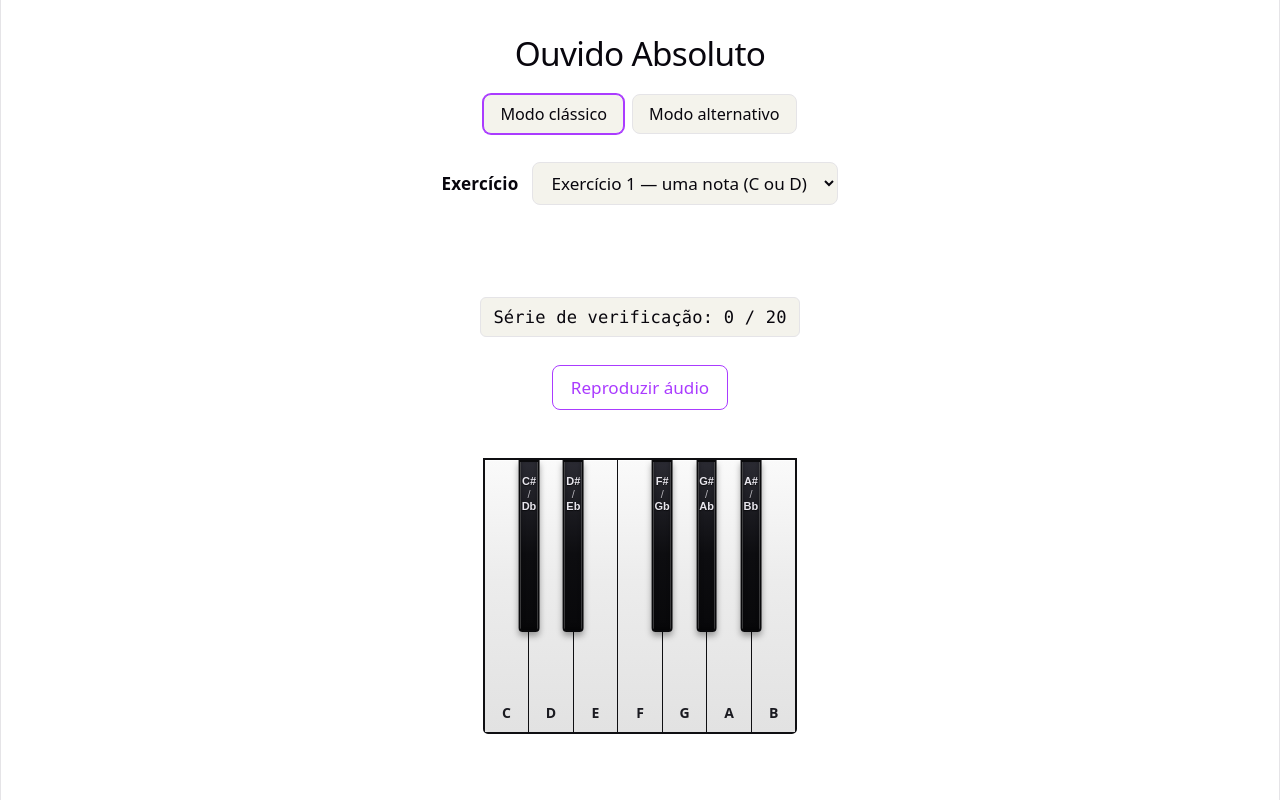
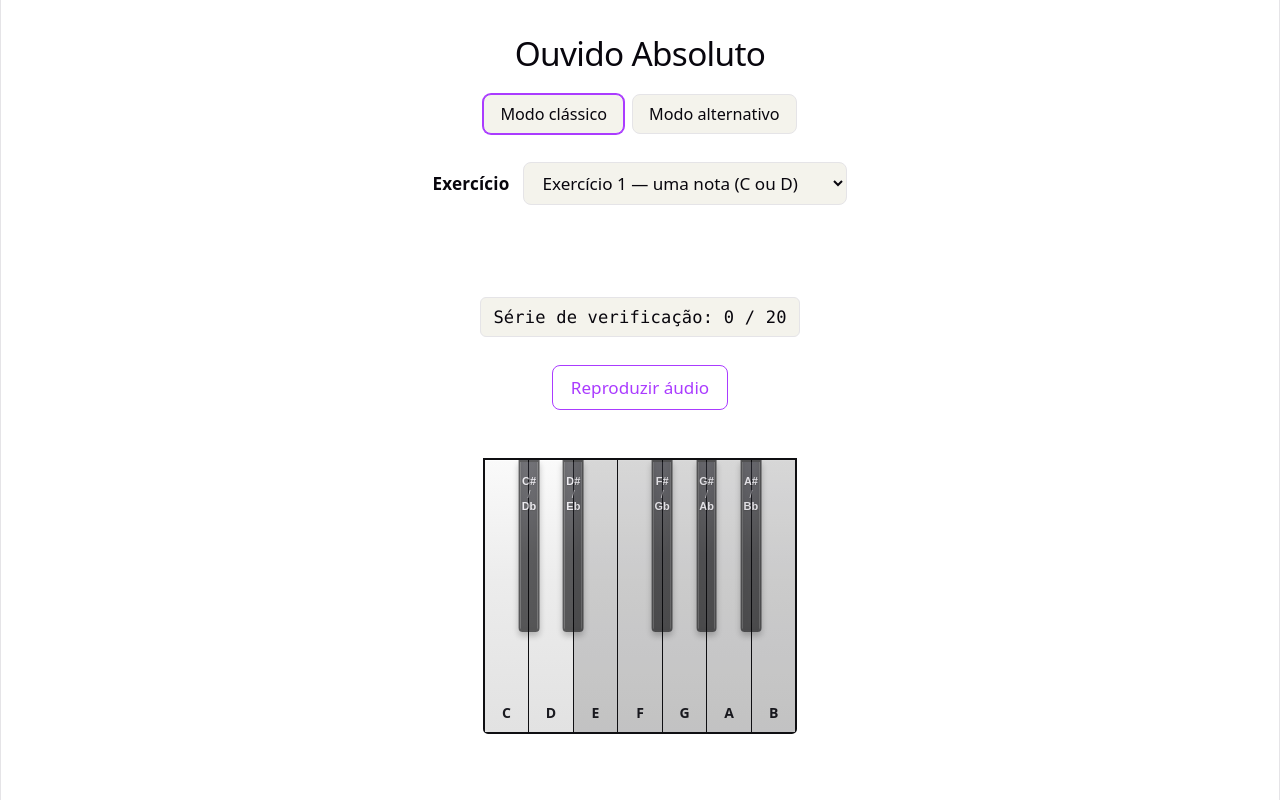
Before and after one commit to Andresa-Alves-Ribeiro/ouvido-absoluto, a React (Vite) app: page / in a window 1280 px wide. Built offline with nearby package versions, Linux system fonts and the light colour scheme.

Commit message:
feat: adicionado exercicio 4

```diff
--- a/src/App.jsx
+++ b/src/App.jsx
@@ -9,15 +9,20 @@ import {
 import './App.css'
 
 import {
-  exercise1PickAudioFile,
-  exercise1PickTarget,
+  CLASSIC_ONE_NOTE_EX1_LABELS,
+  CLASSIC_ONE_NOTE_EX4_LABELS,
   exercise2PickRound,
+  pickClassicOneNoteRound,
 } from './classicExercises.js'
 import { PianoKeyboard } from './components/PianoKeyboard.jsx'
 import { WHITE_KEYS } from './pianoKeys.js'
 import { useNoteAudio } from './useNoteAudio.js'
 
 const VERIFICATION_TARGET = 20
+
+/** Índices das brancas C e D (ex. 1–3); no ex. 4 inclui-se E (índice 2). */
+const CLASSIC_CD_WHITE_INDICES = new Set([0, 1])
+const CLASSIC_CDE_WHITE_INDICES = new Set([0, 1, 2])
 
 const BETWEEN_NOTES_MS = 1000
 
@@ -52,6 +57,8 @@ export default function App() {
   })
 
   const frozenRef = useRef(false)
+  /** Após erro: revelações ficam até o utilizador carregar «Reproduzir áudio». */
+  const wrongRevealAwaitingReplayRef = useRef(false)
   const exerciseCompleteRef = useRef(false)
   const gameModeRef = useRef(gameMode)
   const prevModeRef = useRef(gameMode)
@@ -60,7 +67,7 @@ export default function App() {
   /** Índice da primeira tecla certa no Ex. 2 ou 3 (primeira nota da ordem MA ou MD). */
   const exercise2FirstCorrectIndexRef = useRef(null)
   const streakRef = useRef(0)
-  /** Com streak < 10: só índices b1–b7 (`low`) ou b8–b14 (`high`); sorteado ao zerar a série. */
+  /** Com streak < 10 no Ex. 1 e 4: só b1–b7 (`low`) ou b8–b14 (`high`); renove-se a cada par de acertos e ao zerar a série. */
   const verificationHalfRef = useRef(null)
 
   const [playAudioHint, setPlayAudioHint] = useState(false)
@@ -86,6 +93,14 @@ export default function App() {
     answerPhaseRef.current = 0
     exercise2FirstCorrectIndexRef.current = null
     const streakNow = streakRef.current
+    if (
+      (classicExerciseIdRef.current === 1 ||
+        classicExerciseIdRef.current === 4) &&
+      streakNow < 10 &&
+      streakNow % 2 === 0
+    ) {
+      rollVerificationHalf(verificationHalfRef)
+    }
     let half = verificationHalfRef.current
     if (half !== 'low' && half !== 'high') {
       rollVerificationHalf(verificationHalfRef)
@@ -94,8 +109,18 @@ export default function App() {
     const ctx = { streak: streakNow, half }
 
     if (classicExerciseIdRef.current === 1) {
-      const target = exercise1PickTarget()
-      const audioFile = exercise1PickAudioFile(target, ctx)
+      const { target, audioFile } = pickClassicOneNoteRound(
+        CLASSIC_ONE_NOTE_EX1_LABELS,
+        ctx,
+      )
+      roundRef.current = { kind: 'one', target, audioFile }
+      return
+    }
+    if (classicExerciseIdRef.current === 4) {
+      const { target, audioFile } = pickClassicOneNoteRound(
+        CLASSIC_ONE_NOTE_EX4_LABELS,
+        ctx,
+      )
       roundRef.current = { kind: 'one', target, audioFile }
       return
     }
@@ -113,6 +138,13 @@ export default function App() {
 
   /** Reproduz o áudio da rodada atual (apenas ao clicar no botão). */
   const playRoundAudio = useCallback(async () => {
+    if (wrongRevealAwaitingReplayRef.current) {
+      wrongRevealAwaitingReplayRef.current = false
+      frozenRef.current = false
+      setWhiteFeedback({})
+      setOrderedRevealSteps(null)
+    }
+
     const round = roundRef.current
     if (round.kind === 'twoMa' || round.kind === 'twoMd') {
       const first =
@@ -151,12 +183,14 @@ export default function App() {
       setOrderedRevealSteps(null)
       setShowCorrectNotice(false)
       frozenRef.current = false
+      wrongRevealAwaitingReplayRef.current = false
       answerPhaseRef.current = 0
       exercise2FirstCorrectIndexRef.current = null
     }
 
     if (gameMode === 'alternative') {
       frozenRef.current = false
+      wrongRevealAwaitingReplayRef.current = false
     }
   }, [gameMode])
 
@@ -196,27 +230,15 @@ export default function App() {
       })
     }
 
+    wrongRevealAwaitingReplayRef.current = true
     setOrderedRevealSteps(steps)
     setWhiteFeedback(reveal)
-
-    window.setTimeout(() => {
-      frozenRef.current = false
-      setWhiteFeedback({})
-      setOrderedRevealSteps(null)
-
-      if (
-        !exerciseCompleteRef.current &&
-        gameModeRef.current === 'classic'
-      ) {
-        pickNewRound()
-      }
-    }, 1600)
-  }, [pickNewRound])
+  }, [])
 
   const handleClassicExerciseSelectChange = useCallback(
     (e) => {
       const raw = Number(e.target.value)
-      const id = raw === 3 ? 3 : raw === 2 ? 2 : 1
+      const id = raw >= 1 && raw <= 4 ? raw : 1
 
       classicExerciseIdRef.current = id
       setClassicExerciseId(id)
@@ -226,6 +248,7 @@ export default function App() {
       setOrderedRevealSteps(null)
       setShowCorrectNotice(false)
       frozenRef.current = false
+      wrongRevealAwaitingReplayRef.current = false
       answerPhaseRef.current = 0
       exercise2FirstCorrectIndexRef.current = null
 
@@ -272,6 +295,20 @@ export default function App() {
                 answerPhaseRef.current = 0
                 exercise2FirstCorrectIndexRef.current = null
                 pickNewRound()
+              }, 650)
+              return next
+            }
+
+            if (
+              next >= VERIFICATION_TARGET &&
+              classicExerciseIdRef.current === 4
+            ) {
+              setExerciseComplete(true)
+              window.setTimeout(() => {
+                frozenRef.current = false
+                setShowCorrectNotice(false)
+                setWhiteFeedback({})
+                setOrderedRevealSteps(null)
               }, 650)
               return next
             }
@@ -348,13 +385,23 @@ export default function App() {
             return next
           }
 
-          setExerciseComplete(true)
+          if (classicExerciseIdRef.current === 3) {
             window.setTimeout(() => {
+              classicExerciseIdRef.current = 4
+              setClassicExerciseId(4)
+              rollVerificationHalf(verificationHalfRef)
+              setStreak(0)
               frozenRef.current = false
               setShowCorrectNotice(false)
               setWhiteFeedback({})
               setOrderedRevealSteps(null)
+              answerPhaseRef.current = 0
+              exercise2FirstCorrectIndexRef.current = null
+              pickNewRound()
             }, 650)
+            return next
+          }
+
           return next
         }
 
@@ -387,11 +434,13 @@ export default function App() {
     classicExerciseId === 1
       ? 'Exercício 1: Notas C e D - 1 nota'
       : classicExerciseId === 2
-        ? 'Exercício 2: Notas C e D - 2 notas - MA'
-        : 'Exercício 3: Notas C e D - 2 notas - MD'
+        ? 'Exercício 2: Notas C e D - 2 notas — MA'
+        : classicExerciseId === 3
+          ? 'Exercício 3: Notas C e D - 2 notas — MD'
+          : 'Exercício 4: Notas C, D e E - 1 nota'
 
   const replayAriaLabel =
-    classicExerciseId === 1
+    classicExerciseId === 1 || classicExerciseId === 4
       ? 'Reproduzir o áudio da nota desta rodada'
       : classicExerciseId === 2
         ? 'Reproduzir as duas notas desta rodada na ordem grave a agudo'
@@ -446,6 +495,7 @@ export default function App() {
               <option value={1}>Exercício 1 — uma nota (C ou D)</option>
               <option value={2}>Exercício 2 — duas notas (MA)</option>
               <option value={3}>Exercício 3 — duas notas (MD)</option>
+              <option value={4}>Exercício 4 — uma nota (C, D ou E)</option>
             </select>
           </div>
 
@@ -459,7 +509,7 @@ export default function App() {
           {exerciseComplete ? (
             <p className="app-success app-muted">
               Percurso clássico concluído — série de verificação completa nos
-              três exercícios.
+              quatro exercícios.
             </p>
           ) : null}
 
@@ -498,6 +548,12 @@ export default function App() {
             onWhitePress={handleWhitePress}
             onBlackPress={handleBlackPress}
             disabled={classicDisabled}
+            allowedWhiteIndices={
+              classicExerciseId === 4
+                ? CLASSIC_CDE_WHITE_INDICES
+                : CLASSIC_CD_WHITE_INDICES
+            }
+            disableBlackKeys
           />
 
           {showCorrectNotice ? (
--- a/src/classicExercises.js
+++ b/src/classicExercises.js
@@ -1,20 +1,59 @@
 /**
  * Exercício 1 — clássico: ouvir C ou D; clicar a tecla certa.
+ * Exercício 4 — mesma regra que o 1, com C, D ou E.
  * Exercícios 2 e 3 — dois sons (MA / MD): C (índice 0) e D (índice 1), ordem conforme o exercício.
- * Áudios: `b{n}-C.mp3` e `b{n}-D.mp3` com n = 1…14 em public/assets/audios/.
- * Série de 20: com streak < 10 usa-se só n ∈ [1..7] ou só [8..14] (metade escolhida ao reiniciar a série);
- * com streak ≥ 10 pode misturar todo o intervalo 1–14.
+ *
+ * Nomenclatura dos ficheiros: n = 1…7 → primeira oitava; n = 8…14 → segunda oitava.
+ *
+ * Ficheiros reais: `b{n}-{Nota}.mp3` com n = 1…14; a nota segue duas oitavas de escala maior
+ * (C D E F G A B repetido). Não existe `b{n}-C.mp3` e `b{n}-D.mp3` para o mesmo n.
+ *
+ * Série de 20: com streak < 10 usa-se só n ∈ [1..7] ou só [8..14]; no Exercício 1 a metade (grave/agudo) é
+ * sorteada em `pickNewRound` (App.jsx) no início de cada par de acertos (e ao reiniciar após erro), não uma vez por série longa.
+ * Com streak ≥ 10 pode misturar todo o intervalo 1–14 (no Ex. 1 e 4 usam-se os índices onde a nota é a alvo).
  */
 export const EXERCISE_AUDIO_INDICES_LOW = [1, 2, 3, 4, 5, 6, 7]
 export const EXERCISE_AUDIO_INDICES_HIGH = [8, 9, 10, 11, 12, 13, 14]
 
-export const ALL_CLASSIC_EXERCISE_AUDIO_FILES = Array.from(
-  { length: 14 },
-  (_, k) => {
-    const n = k + 1
-    return [`b${n}-C.mp3`, `b${n}-D.mp3`]
-  },
-).flat()
+const NOTE_BY_INDEX = [
+  '',
+  'C',
+  'D',
+  'E',
+  'F',
+  'G',
+  'A',
+  'B',
+  'C',
+  'D',
+  'E',
+  'F',
+  'G',
+  'A',
+  'B',
+]
+
+/** @param {number} index 1…14 */
+export function audioFileForIndex(index) {
+  return `b${index}-${NOTE_BY_INDEX[index]}.mp3`
+}
+
+/** Extrai a letra da nota de `b{n}-{Nota}.mp3` — deve coincidir com o som desse ficheiro. */
+export function classicAudioFileNoteLabel(filename) {
+  const m = /^b\d+-([A-G])\.mp3$/i.exec(filename)
+  return m ? m[1].toUpperCase() : ''
+}
+
+/** Áudios 1–7: primeira oitava; 8–14: segunda oitava. */
+export function octaveBandLabelForAudioIndex(index) {
+  if (index >= 1 && index <= 7) return 'primeira oitava'
+  if (index >= 8 && index <= 14) return 'segunda oitava'
+  return ''
+}
+
+export const ALL_CLASSIC_EXERCISE_AUDIO_FILES = EXERCISE_AUDIO_INDICES_LOW.map(
+  (n) => audioFileForIndex(n),
+).concat(EXERCISE_AUDIO_INDICES_HIGH.map((n) => audioFileForIndex(n)))
 
 /** Único par possível com uma oitava: dó (0) mais à esquerda, ré (1). */
 export const EXERCISE_2_VALID_PAIRS = [[0, 1]]
@@ -23,55 +62,76 @@ function pickFrom(arr) {
   return arr[Math.floor(Math.random() * arr.length)]
 }
 
-function audioFileFor(note, index) {
-  return `b${index}-${note}.mp3`
+function poolIndices(streak, half) {
+  const restricted = streak < 10
+  if (!restricted) {
+    return [...EXERCISE_AUDIO_INDICES_LOW, ...EXERCISE_AUDIO_INDICES_HIGH]
+  }
+  return half === 'low' ? EXERCISE_AUDIO_INDICES_LOW : EXERCISE_AUDIO_INDICES_HIGH
 }
 
-export function exercise1PickTarget() {
-  return Math.random() < 0.5 ? 'C' : 'D'
+/** Notas permitidas nos exercícios de uma só nota (áudio `b{n}-Nota.mp3`). */
+export const CLASSIC_ONE_NOTE_EX1_LABELS = ['C', 'D']
+export const CLASSIC_ONE_NOTE_EX4_LABELS = ['C', 'D', 'E']
+
+/**
+ * Uma rodada = um ficheiro de áudio; o alvo é a nota desse ficheiro (nunca escolhas independentes).
+ *
+ * @param {readonly ('C' | 'D' | 'E')[]} allowedNoteLabels
+ * @param {{ streak: number, half: 'low' | 'high' }} opts
+ * @returns {{ target: string, audioFile: string }}
+ */
+export function pickClassicOneNoteRound(allowedNoteLabels, { streak, half }) {
+  const allowed = new Set(allowedNoteLabels)
+  const pool = poolIndices(streak, half)
+  let candidates = pool.filter((i) => allowed.has(NOTE_BY_INDEX[i]))
+  if (candidates.length === 0) {
+    const full = [
+      ...EXERCISE_AUDIO_INDICES_LOW,
+      ...EXERCISE_AUDIO_INDICES_HIGH,
+    ]
+    candidates = full.filter((i) => allowed.has(NOTE_BY_INDEX[i]))
+  }
+  const i = pickFrom(candidates)
+  const audioFile = audioFileForIndex(i)
+  const target = classicAudioFileNoteLabel(audioFile) || NOTE_BY_INDEX[i]
+  return { target, audioFile }
 }
 
 /**
- * @param {'C' | 'D'} target
- * @param {{ streak: number, half: 'low' | 'high' }} opts
- *   `streak` = acertos já acumulados ao preparar esta rodada (restrito enquanto < 10)
- */
-export function exercise1PickAudioFile(target, { streak, half }) {
-  const restricted = streak < 10
-  const indices = restricted
-    ? half === 'low'
-      ? EXERCISE_AUDIO_INDICES_LOW
-      : EXERCISE_AUDIO_INDICES_HIGH
-    : [...EXERCISE_AUDIO_INDICES_LOW, ...EXERCISE_AUDIO_INDICES_HIGH]
-  const i = pickFrom(indices)
-  return audioFileFor(target, i)
-}
-
-/**
- * @param {{ streak: number, half: 'low' | 'high' }} opts
+ * Ex. 2 — escolha dos MP3 (C = audioFileLow, D = audioFileHigh no MA):
+ * - streak &lt; 10: alterna a cada rodada (cada rodada = duas notas ouvidas) entre par só na
+ *   primeira oitava (1,2) e par só na segunda (8,9).
+ * - streak ≥ 10: sempre uma nota em cada oitava; alterna (1,9) ↔ (8,2) a cada rodada (cada nota
+ *   muda de registo) e a cada duas rodadas reforça o ciclo com `floor(streak/2) % 2`.
+ *
+ * @param {{ streak: number, half?: 'low' | 'high' }} opts
+ *   O objeto pode incluir `half` (como no Ex. 1); neste exercício só `streak` é usado.
  * @returns {{ lowIndex: number, highIndex: number, audioFileLow: string, audioFileHigh: string }}
  */
-export function exercise2PickRound({ streak, half }) {
+export function exercise2PickRound({ streak }) {
   const [lowIndex, highIndex] = EXERCISE_2_VALID_PAIRS[0]
   const restricted = streak < 10
   if (restricted) {
-    const indices =
-      half === 'low' ? EXERCISE_AUDIO_INDICES_LOW : EXERCISE_AUDIO_INDICES_HIGH
-    const i = pickFrom(indices)
+    const usePrimeiraOitava = streak % 2 === 0
+    const indexC = usePrimeiraOitava ? 1 : 8
+    const indexD = usePrimeiraOitava ? 2 : 9
     return {
       lowIndex,
       highIndex,
-      audioFileLow: audioFileFor('C', i),
-      audioFileHigh: audioFileFor('D', i),
+      audioFileLow: audioFileForIndex(indexC),
+      audioFileHigh: audioFileForIndex(indexD),
     }
   }
-  const all = [...EXERCISE_AUDIO_INDICES_LOW, ...EXERCISE_AUDIO_INDICES_HIGH]
-  const iC = pickFrom(all)
-  const iD = pickFrom(all)
+  const everyRound = streak % 2
+  const everyTwoRounds = Math.floor(streak / 2) % 2
+  const baseCross = everyRound ^ everyTwoRounds
+  const iC = baseCross === 0 ? 1 : 8
+  const iD = baseCross === 0 ? 9 : 2
   return {
     lowIndex,
     highIndex,
-    audioFileLow: audioFileFor('C', iC),
-    audioFileHigh: audioFileFor('D', iD),
+    audioFileLow: audioFileForIndex(iC),
+    audioFileHigh: audioFileForIndex(iD),
   }
 }
--- a/src/components/PianoKeyboard.jsx
+++ b/src/components/PianoKeyboard.jsx
@@ -11,6 +11,8 @@ function stopEvent(e) {
  * @param {(index: number, label: string) => void} [onWhitePress]
  * @param {() => void} [onBlackPress]
  * @param {boolean} [disabled]
+ * @param {ReadonlySet<number> | null} [allowedWhiteIndices] Se definido, só esses índices de branca são clicáveis
+ * @param {boolean} [disableBlackKeys]
  */
 export function PianoKeyboard({
   whiteFeedback = {},
@@ -18,8 +20,13 @@ export function PianoKeyboard({
   onWhitePress,
   onBlackPress,
   disabled = false,
+  allowedWhiteIndices = null,
+  disableBlackKeys = false,
 }) {
   const n = WHITE_COUNT
+
+  const whiteClickable = (i) =>
+    allowedWhiteIndices == null || allowedWhiteIndices.has(i)
 
   return (
     <div className="piano-board" aria-label="Teclado base clicável">
@@ -37,16 +44,18 @@ export function PianoKeyboard({
                 ? `Nota ${k.label}, ${orderStep}.ª da sequência correta, uma oitava (dó–si)`
                 : `Nota ${k.label}, uma oitava (dó–si)`
 
+            const keyDisabled = disabled || !whiteClickable(i)
+
             return (
               <button
                 key={`w-${i}-${k.audioFile}`}
                 type="button"
                 className={cls.join(' ')}
                 aria-label={ariaNote}
-                disabled={disabled}
+                disabled={keyDisabled}
                 onPointerDown={(e) => {
                   stopEvent(e)
-                  if (disabled) return
+                  if (keyDisabled) return
                   onWhitePress?.(i, k.label)
                 }}
               >
@@ -64,6 +73,7 @@ export function PianoKeyboard({
               /* Centro na junção entre duas brancas; ~47% da largura de cada branca (≈ proporcao real ~11∶23 mm). */
               const leftPct = ((k.afterWhite + 1) / n) * 100
               const widthPct = (100 / n) * 0.47
+              const blackDisabled = disabled || disableBlackKeys
               return (
                 <button
                   key={`b-${i}-${k.afterWhite}`}
@@ -75,10 +85,10 @@ export function PianoKeyboard({
                     transform: 'translateX(-50%)',
                   }}
                   aria-label={`${k.sharp} ou ${k.flat}`}
-                  disabled={disabled}
+                  disabled={blackDisabled}
                   onPointerDown={(e) => {
                     stopEvent(e)
-                    if (disabled) return
+                    if (blackDisabled) return
                     onBlackPress?.()
                   }}
                 >
```
Lines whose indentation alone changed are shown as unchanged.
